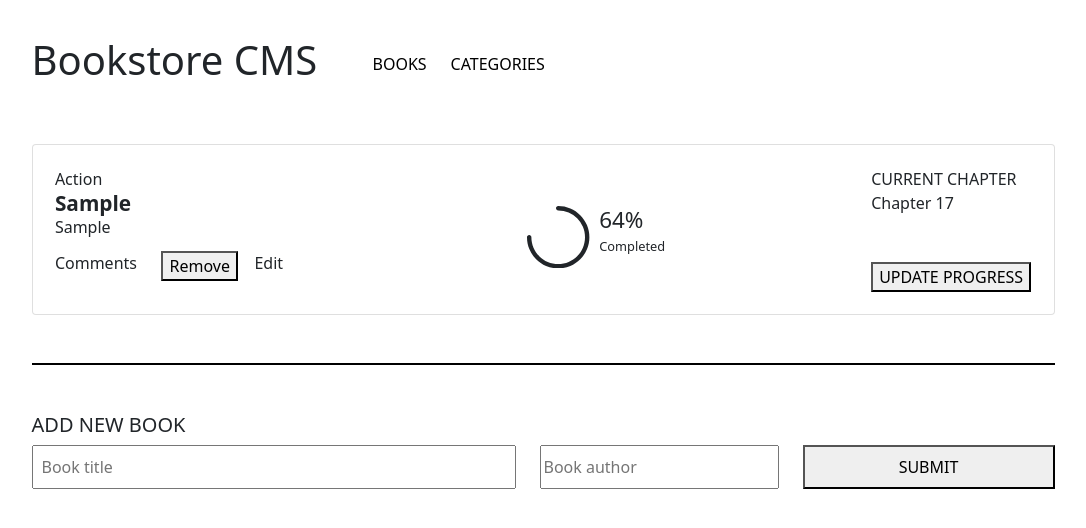
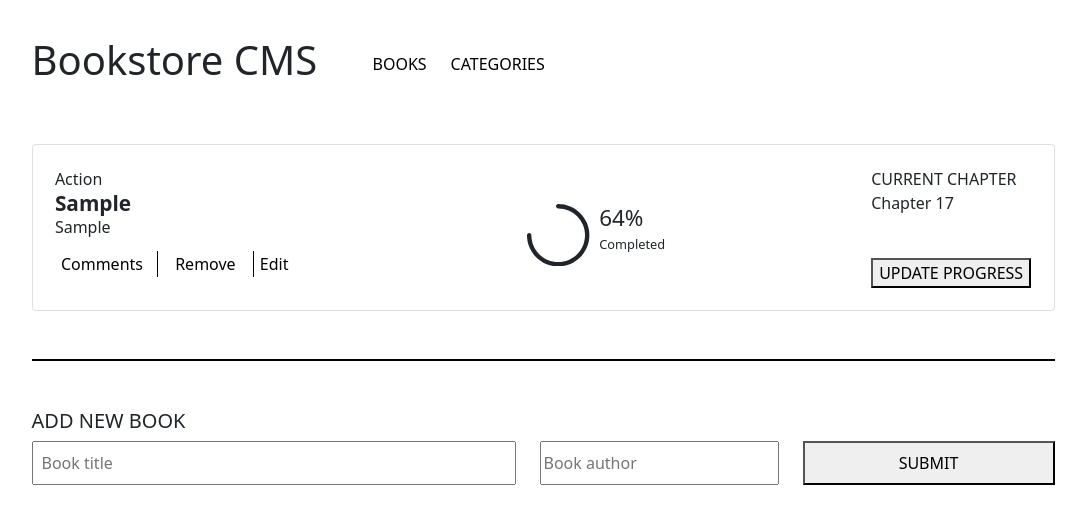
Before and after one commit to jmoseka/bookstore_cms, a React (Create React App) app: page / in a window 1280 px wide. Both pictures are taken after typing "Sample", "Sample" into the empty fields and a click on the button "SUBMIT". Shown: the top 528 px of the page, without its empty margins (97-1183 px from the left). Built offline with nearby package versions, Linux system fonts and the light colour scheme.

Commit message:
Wrap button inside li

```diff
--- a/src/components/UI/Card.css
+++ b/src/components/UI/Card.css
@@ -34,6 +34,11 @@ p {
   border-left: 1px solid black;
 }
 
+.list-options li button {
+  background: none;
+  border: none;
+}
+
 .desc-box {
   flex: 1.5;
 }
--- a/src/components/UI/Card.js
+++ b/src/components/UI/Card.js
@@ -17,9 +17,9 @@ const Card = (props) => {
 
         <div className="desc-option">
           <ul className="list-unstyled d-flex m-0 list-options justify-content-between">
-            <li>Comments</li>
-            <button type="button" onClick={handleRemove}> Remove </button>
-            <li>Edit</li>
+            <li><button type="button">Comments</button></li>
+            <li><button type="button" onClick={handleRemove}> Remove </button></li>
+            <li><button type="button">Edit</button></li>
           </ul>
         </div>
       </div>
```
